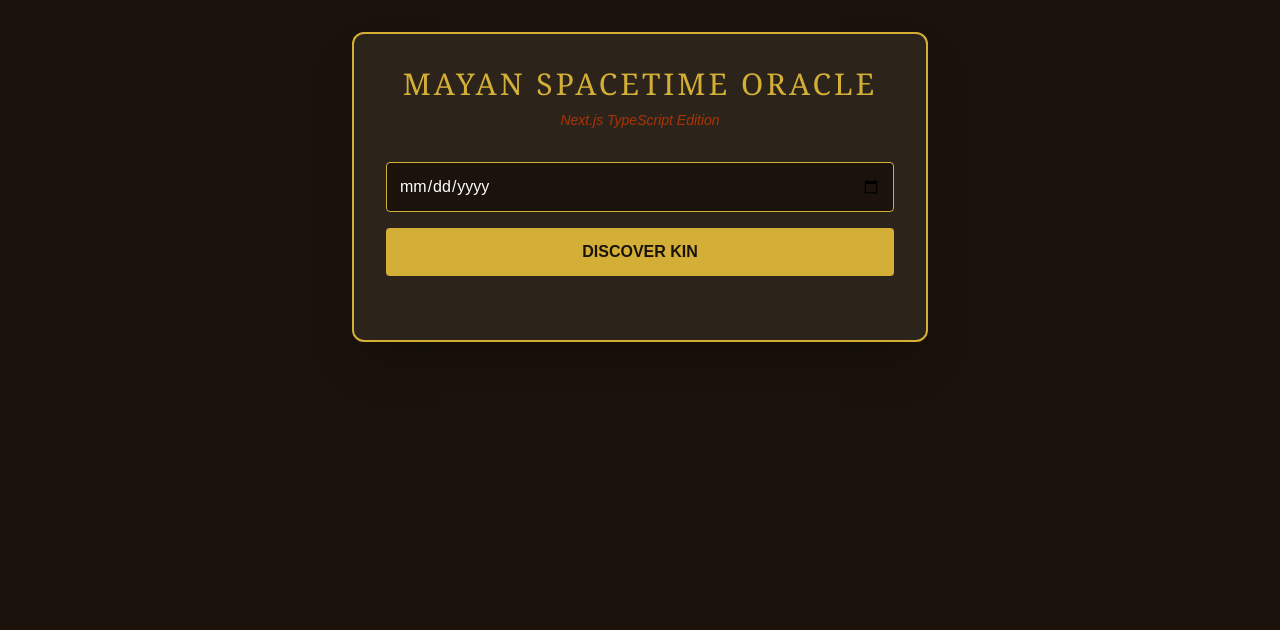
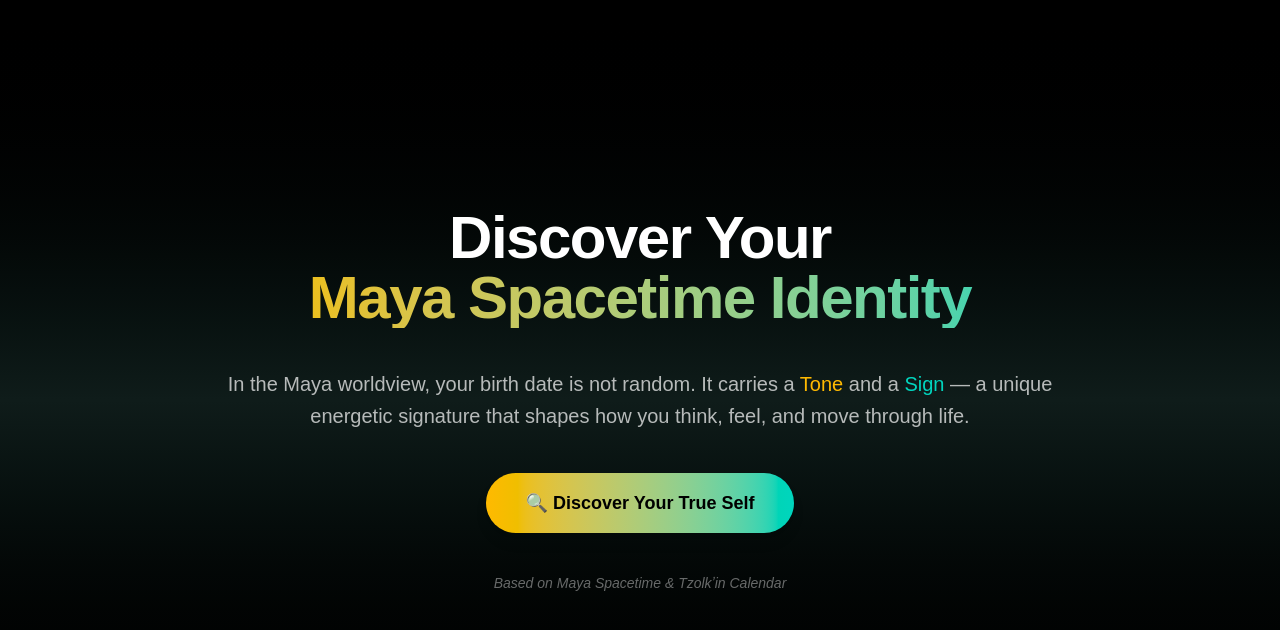
Before and after one commit to SaMuii72/Maya-Spacetime, a Next.js app: page / in a window 1280 px wide. Shown: the top 630 px of the page. Built offline with nearby package versions, Linux system fonts and the light colour scheme.

Commit message:
Landing page

```diff
--- a/app/page.tsx
+++ b/app/page.tsx
@@ -1,67 +1,40 @@
 "use client";
 
-import { useState } from 'react';
-import { getTzolkinDate } from '@/lib/mayan-utils';
+import { useRouter } from "next/navigation";
 
-export default function MayanCalculator() {
-  const [date, setDate] = useState<string>('');
-  const [result, setResult] = useState<any>(null);
-
-  const handleCalculate = () => {
-    if (!date) return;
-    const calculated = getTzolkinDate(date);
-    setResult(calculated);
-  };
+export default function LandingPage() {
+  const router = useRouter();
 
   return (
-    <main className="min-h-screen bg-[#1a120b] text-[#e5d3b3] p-8 flex flex-col items-center">
-      <div className="max-w-xl w-full bg-[#2c241a] border-2 border-[#d4af37] rounded-xl p-8 shadow-2xl">
-        <h1 className="text-3xl font-serif text-[#d4af37] text-center uppercase tracking-widest mb-2">
-          Mayan Spacetime Oracle
+    <main className="min-h-screen bg-gradient-to-b from-black via-[#0f1c1a] to-black text-white flex items-center justify-center px-6">
+      <section className="max-w-4xl text-center space-y-10">
+
+        <h1 className="text-5xl md:text-6xl font-bold tracking-tight">
+          Discover Your
+          <span className="block bg-gradient-to-r from-amber-400 to-teal-400 bg-clip-text text-transparent">
+            Maya Spacetime Identity
+          </span>
         </h1>
-        <p className="text-center text-sm italic text-orange-700/80 mb-8">Next.js TypeScript Edition</p>
 
-        <div className="flex flex-col gap-4 mb-8">
-          <input
-            type="date"
-            className="bg-[#1a120b] border border-[#d4af37] p-3 rounded text-white outline-none focus:ring-2 ring-[#d4af37]"
-            onChange={(e) => setDate(e.target.value)}
-          />
-          <button
-            onClick={handleCalculate}
-            className="bg-[#d4af37] text-[#1a120b] font-bold py-3 px-6 rounded hover:bg-[#f1c40f] transition-all transform active:scale-95"
-          >
-            DISCOVER KIN
-          </button>
-        </div>
+        <p className="text-lg md:text-xl text-white/70 leading-relaxed">
+          In the Maya worldview, your birth date is not random.
+          It carries a <span className="text-amber-400">Tone</span> and a
+          <span className="text-teal-400"> Sign</span> —
+          a unique energetic signature that shapes how you think, feel, and move through life.
+        </p>
 
-        {result && (
-          <div className="animate-in fade-in slide-in-from-bottom-4 duration-700">
-            <div className="text-center mb-8">
-              <span className="text-5xl font-bold text-[#d4af37]">
-                {result.tone} {result.sign}
-              </span>
-            </div>
+        <button
+          onClick={() => router.push("/calculator")}
+          className="px-10 py-4 rounded-full bg-gradient-to-r from-amber-400 to-teal-400
+          text-black font-semibold text-lg shadow-lg hover:scale-105 transition"
+        >
+          🔍 Discover Your True Self
+        </button>
 
-            <div className="space-y-6">
-              <section className="border-l-4 border-[#d4af37] pl-4">
-                <h3 className="text-[#d4af37] font-bold uppercase text-sm tracking-tighter">Galactic Tone {result.tone}</h3>
-                <p className="text-lg font-semibold">{result.toneData.name}</p>
-                <p className="text-sm opacity-80">{result.toneData.meaning}</p>
-                <p className="mt-2 inline-block px-2 py-1 bg-[#d4af37] text-[#1a120b] text-xs font-bold rounded">
-                  ACTION: {result.toneData.action}
-                </p>
-              </section>
-
-              <section className="border-l-4 border-[#d4af37] pl-4">
-                <h3 className="text-[#d4af37] font-bold uppercase text-sm tracking-tighter">Solar Day Sign</h3>
-                <p className="text-lg font-semibold">{result.sign}</p>
-                <p className="text-sm opacity-80">This sign represents your solar identity and the archetype you embody in this spacetime cycle.</p>
-              </section>
-            </div>
-          </div>
-        )}
-      </div>
+        <p className="text-sm text-white/40 italic">
+          Based on Maya Spacetime & Tzolkʼin Calendar
+        </p>
+      </section>
     </main>
   );
 }
```
